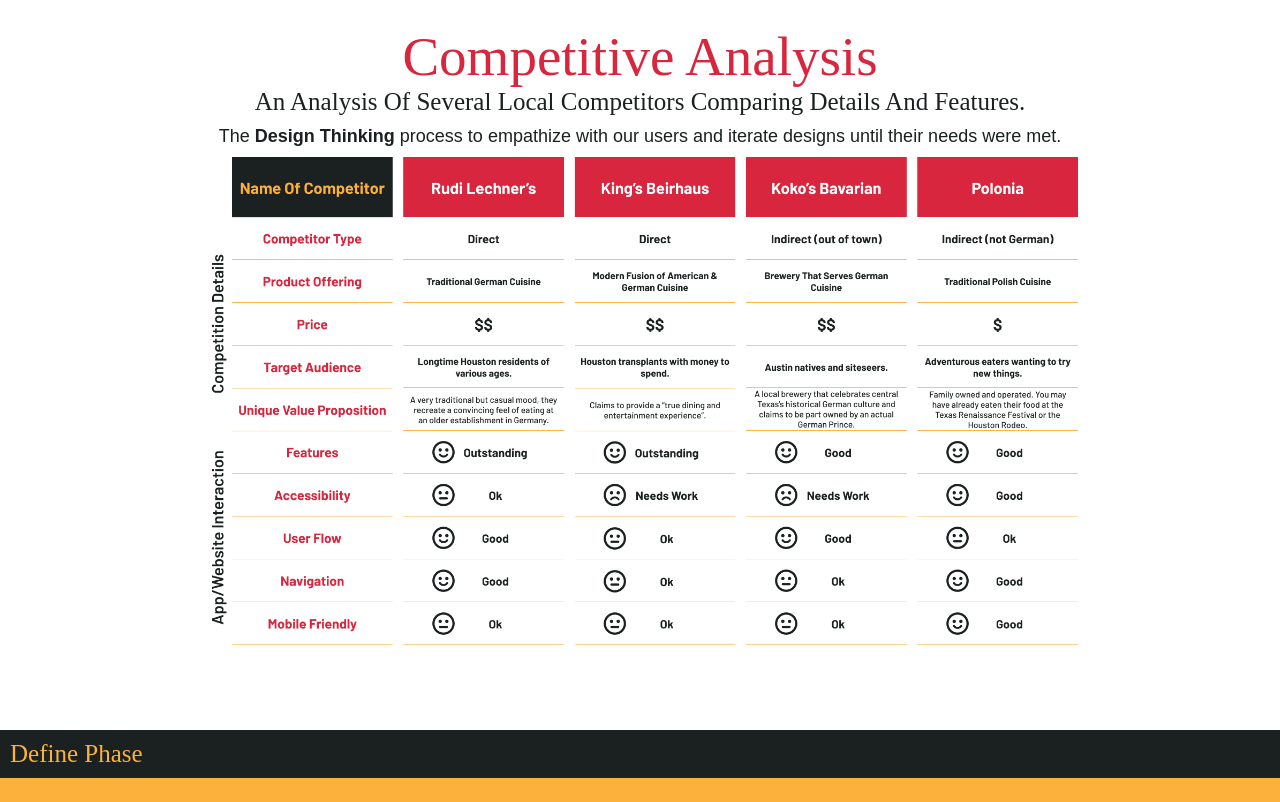
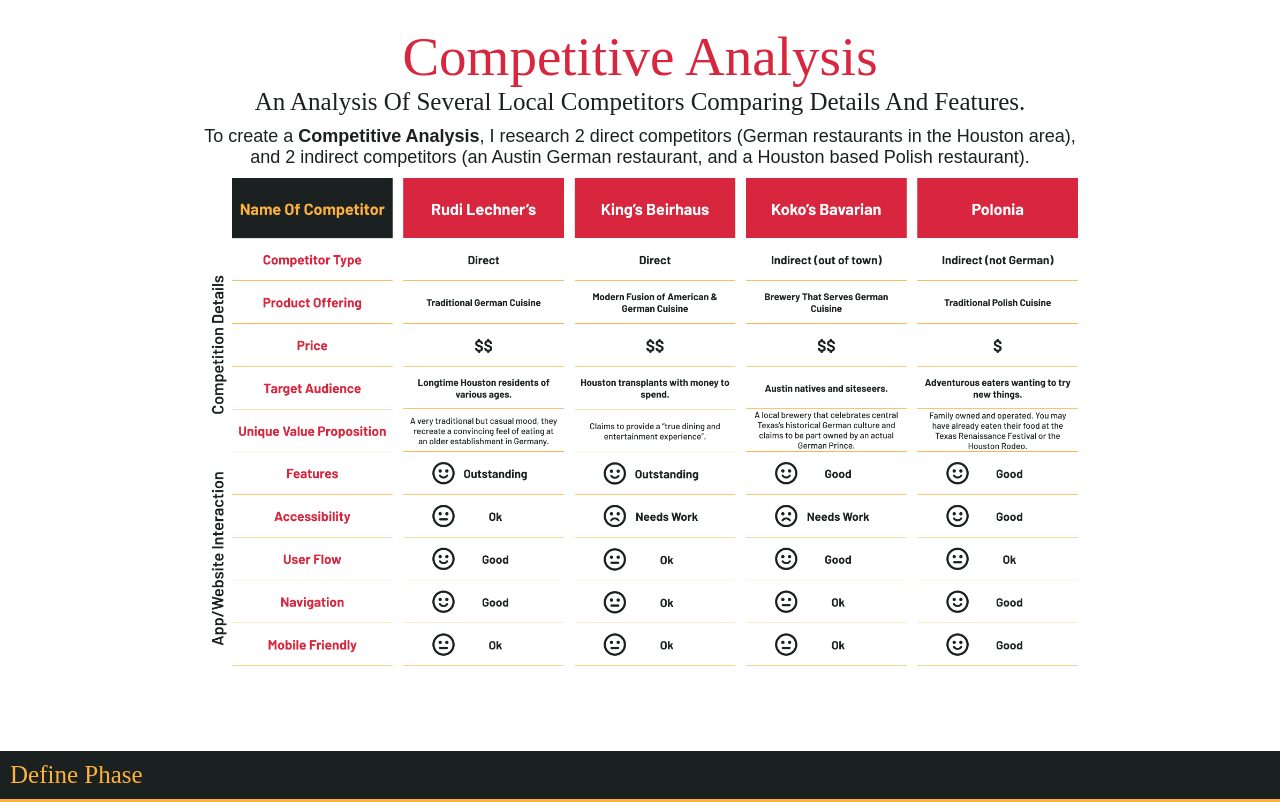
Before and after one commit to UmarMekka/UmarMekka.github.io, a plain HTML site: page UX_CaseStudy_1/UX_CastStudy_1.html in a window 1280 px wide. Shown: the part 1860-2662 px from the top of the page. Drawn offline with Linux system fonts and the light colour scheme; a web font is replaced by a local one.

Commit message:
Update UX_CastStudy_1.html

```diff
--- a/UX_CaseStudy_1/UX_CastStudy_1.html
+++ b/UX_CaseStudy_1/UX_CastStudy_1.html
@@ -216,10 +216,11 @@
           features.
         </h3>
         <p>
-          The
-          <span style="font-weight: 600">Design Thinking</span> process to
-          empathize with our users and iterate designs until their needs were
-          met.
+          To create a
+          <span style="font-weight: 600">Competitive Analysis</span>, I research
+          2 direct competitors (German restaurants in the Houston area), and 2
+          indirect competitors (an Austin German restaurant, and a Houston based
+          Polish restaurant).
         </p>
         <img src="Competitive Analysis.png" alt="" class="lofi" />
       </section>
@@ -541,7 +542,7 @@
 
         <div class="info-dump">
           <div class="mini-column">
-            <h3><span>Next</span> Steps</h3>
+            <h3><span>Takeaways</span></h3>
             <p>
               While some of the terminology and submenus have changed, we need
               to figure out if the new options are an improvement.
```
